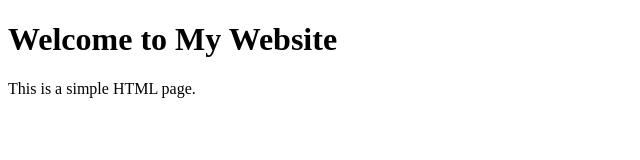
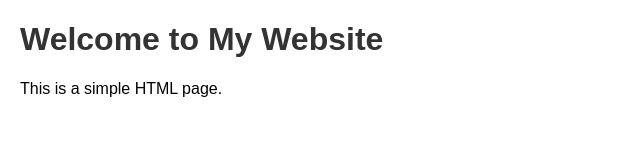
Before and after one commit to HX-pr/git-demo, a plain HTML site: page index.html in a window 1280 px wide. Shown: the whole page, without its empty margins (0-640 px from the left). Drawn offline with Linux system fonts and the light colour scheme.

Commit message:
forth save

```diff
--- a/index.html
+++ b/index.html
@@ -1,7 +1,18 @@
 <!DOCTYPE html>
 <html lang="en">
   <head>
-
+    <meta charset="UTF-8">
+    <meta name="viewport" content="width=device-width, initial-scale=1.0">
+    <title>My Simple HTML Page</title>
+    <style>
+      body {
+        font-family: Arial, sans-serif;
+        margin: 20px;
+      }
+      h1 {
+        color: #333;
+      }
+    </style>
   </head>
   <body>
     <h1>Welcome to My Website</h1>
```
